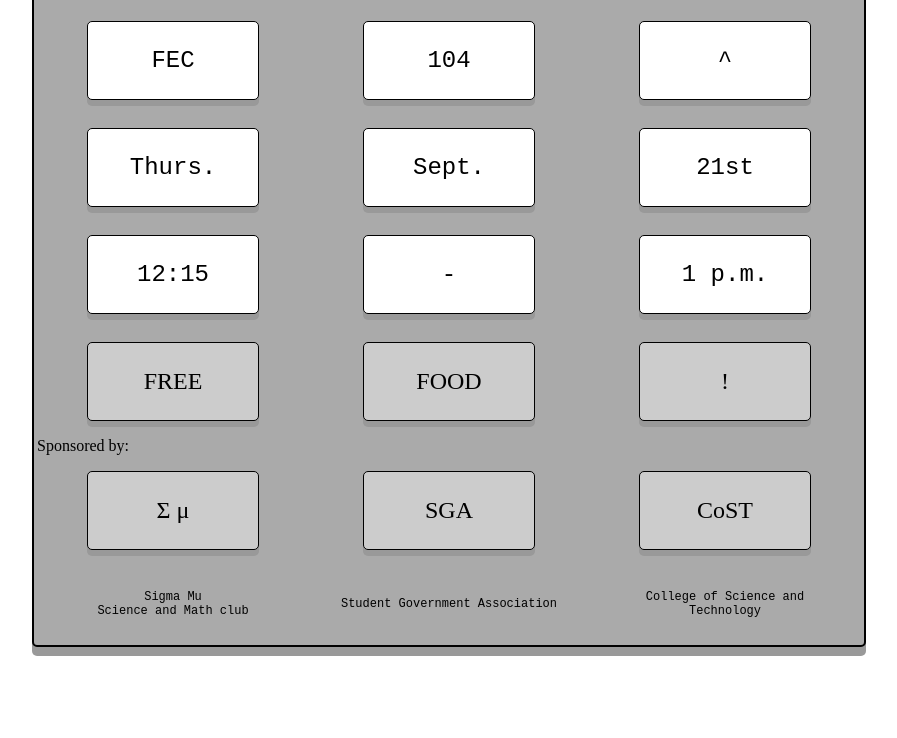
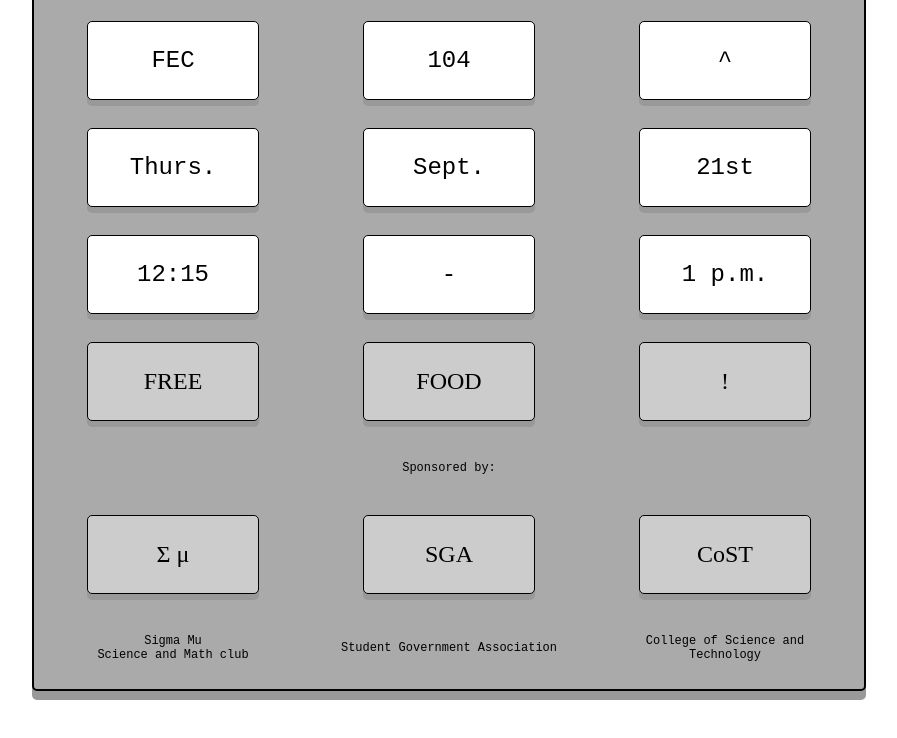
Before and after one commit to usmasc/calcWorkshopFlyer, a plain HTML site: page index.htm in a window 1280 px wide. Shown: the part 196-934 px from the top of the page, without its empty margins (26-923 px from the left). Before the commit the page ends 893 px from the top, so only its background shows below. Drawn offline with Linux system fonts and the light colour scheme.

Commit message:
Update index.htm

```diff
--- a/index.htm
+++ b/index.htm
@@ -9,7 +9,7 @@
   <tr> <td><div class ="button">Thurs.</div></td> <td><div class="button">Sept.</div></td> <td><div class="button">21st</div></td> </tr>
   <tr> <td><div class ="button">12:15</div></td>  <td><div class="button"> - </div></td> <td><div class="button">1 p.m.</div></td> </tr>
     <tr> <td><div class="button2">FREE</div></td> <td><div class="button2">FOOD</div></td> <td><div class="button2"> ! </div></td> </tr>
-  <tr> <td colspan=3>Sponsored by:</td></tr>
+  <tr> <td colspan=3 class="small">Sponsored by:</td></tr>
       <tr> <td><div class="button2">Σ μ</div></td> <td><div class="button2">SGA</div></td> <td><div class="button2"> CoST </div></td> </tr>
   <tr> <td class="small">Sigma Mu<br>Science and Math club</td> <td class="small">Student Government Association</td> <td class="small">College of Science and Technology</td></tr>
  </table>
```
